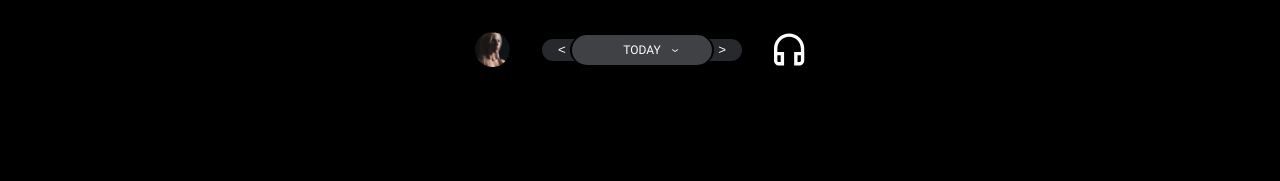
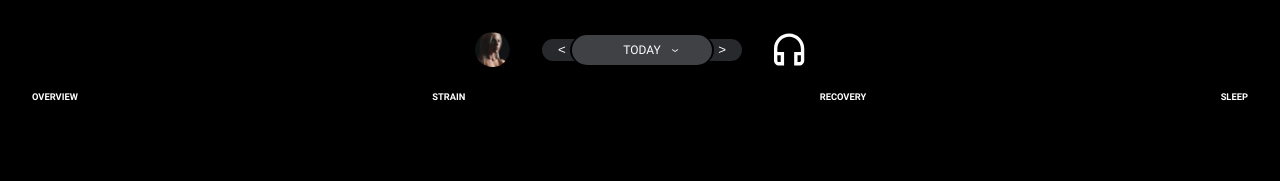
Before and after one commit to jtkwan91/whoop-industry-project, a React (Create React App) app in the folder client/: page / in a window 1280 px wide. Shown: the top 181 px of the page. Built offline with nearby package versions, Linux system fonts and the light colour scheme.

Commit message:
navbar complete

```diff
--- a/client/package.json
+++ b/client/package.json
@@ -9,6 +9,7 @@
     "axios": "^0.25.0",
     "react": "^17.0.2",
     "react-dom": "^17.0.2",
+    "react-router-dom": "5.3",
     "react-scripts": "5.0.0",
     "sass": "^1.49.0",
     "web-vitals": "^2.1.4"
--- a/client/src/App.js
+++ b/client/src/App.js
@@ -1,12 +1,14 @@
 import React, { Component } from 'react';
 import { BrowserRouter, Switch, Route } from 'react-router-dom'
 import Header from './components/Header/Header';
+import Navbar from './components/Navbar/Navbar';
 
 export default class App extends Component {
   render() {
     return (
       <BrowserRouter>
       <Header />
+      <Navbar />
         <Switch>
           <Route />
           <Route />
--- a/client/src/components/Header/Header.scss
+++ b/client/src/components/Header/Header.scss
@@ -1,8 +1,9 @@
 .header {
   padding: 2rem;
+  padding-bottom: 0;
 
   &__bar {
-    margin-bottom: 2rem;
+    margin-bottom: 1.5rem;
     display: flex;
     justify-content: center;
   }
--- /dev/null
+++ b/client/src/components/Navbar/Navbar.jsx
@@ -0,0 +1,21 @@
+import { NavLink } from "react-router-dom";
+import "./Navbar.scss";
+
+export default function Navbar() {
+  return (
+    <div className="navigation">
+        <NavLink to="/overview"  className="navigation__link">
+            <h3 className="navigation__title">overview</h3>
+        </NavLink>
+        <NavLink to="/strain" className="navigation__link">
+            <h3 className="navigation__title">strain</h3>
+        </NavLink>
+        <NavLink to="/recovery" className="navigation__link">
+            <h3 className="navigation__title">recovery</h3>
+        </NavLink>
+        <NavLink to="/sleep" className="navigation__link">
+            <h3 className="navigation__title">sleep</h3>
+        </NavLink>
+    </div>
+  )
+}
--- /dev/null
+++ b/client/src/components/Navbar/Navbar.scss
@@ -0,0 +1,21 @@
+@use "../../styles/mixins" as *;
+@use "../../styles/typography" as *;
+@use "../../styles/variables" as *;
+
+.navigation {
+    display: flex;
+    justify-content: space-between;
+    padding: 0rem 2rem;
+
+    &__link {
+        text-decoration: none;
+        text-transform: uppercase;
+        color: white;
+        font-size: .5rem;
+        padding-bottom: .25rem;
+    }
+}
+
+.active {
+    border-bottom: white 1px solid;
+}
```
Also changed, not shown: 1 other file (tests, documents, lock files or other folders).
